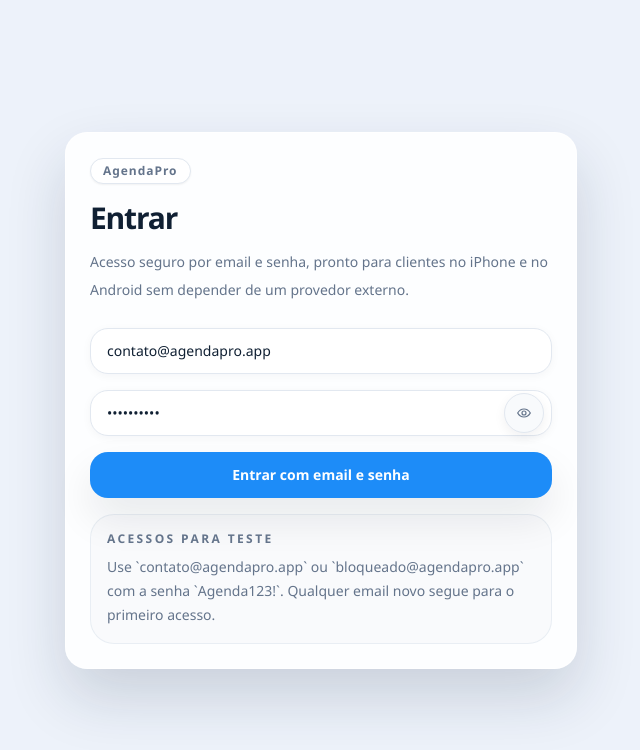
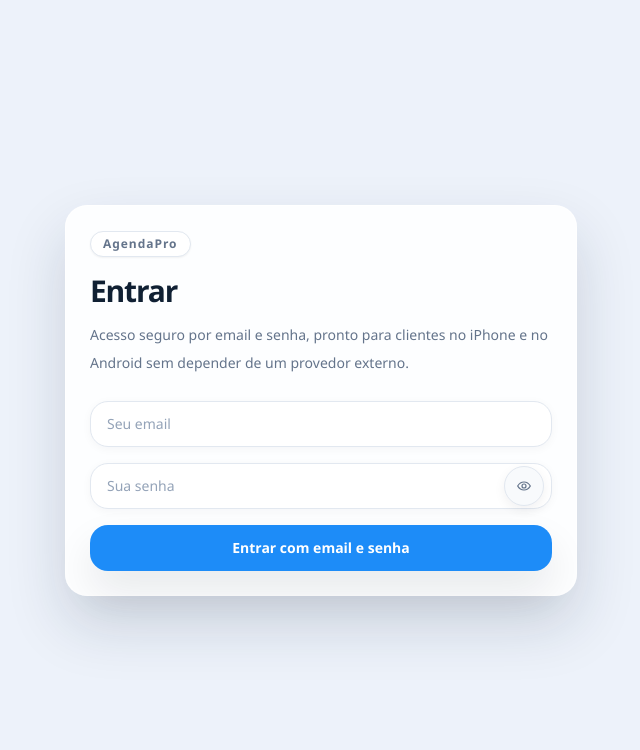
Before and after one commit to FelipeCaju/agenda-pro, a React (Vite) app in the folder frontend/: page /login in a window 1280 px wide. Shown: the top 750 px of the page, without its empty margins (319-959 px from the left). Built offline with nearby package versions, Linux system fonts and the light colour scheme; no server answers.

Commit message:
fix: remove demo credentials from login screen

```diff
--- a/frontend/src/pages/login-page.tsx
+++ b/frontend/src/pages/login-page.tsx
@@ -10,8 +10,8 @@ export function LoginPage() {
   const navigate = useNavigate();
   const location = useLocation();
   const { clearError, error, isLoading, isSessionExpired, signIn } = useAuth();
-  const [email, setEmail] = useState("contato@agendapro.app");
-  const [password, setPassword] = useState("Agenda123!");
+  const [email, setEmail] = useState("");
+  const [password, setPassword] = useState("");
   const [isSubmitting, setIsSubmitting] = useState(false);
   const redirectTo = (location.state as { from?: string } | null)?.from ?? "/";
   const successMessage = (location.state as { successMessage?: string } | null)?.successMessage ?? "";
@@ -71,15 +71,6 @@ export function LoginPage() {
           <Button className="w-full" disabled={isSubmitting || isLoading} type="submit">
             {isSubmitting ? "Entrando..." : "Entrar com email e senha"}
           </Button>
-          <div className="rounded-[24px] border border-slate-200/70 bg-slate-50/[0.85] px-4 py-4">
-            <p className="text-xs font-semibold uppercase tracking-[0.2em] text-slate-500">
-              Acessos para teste
-            </p>
-            <p className="mt-2 text-sm leading-6 text-slate-500">
-              Use `contato@agendapro.app` ou `bloqueado@agendapro.app` com a senha
-              `Agenda123!`. Qualquer email novo segue para o primeiro acesso.
-            </p>
-          </div>
         </form>
       </Card>
     </div>
```
